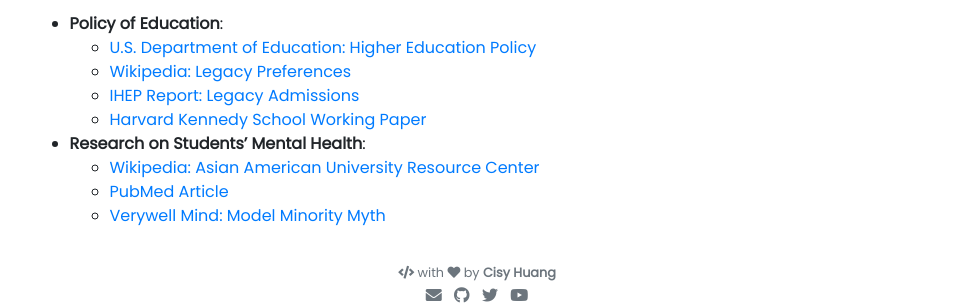
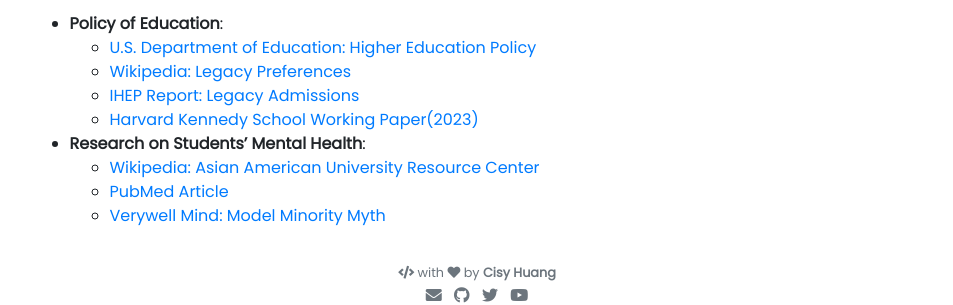
Before and after one commit to cisyyyy/cisyyyy.github.io, a Jekyll site: the page built from _projects/american_asian_postsecondary_edu.md, in a window 1280 px wide and 900 px high, scrolled down 2611 px. Shown: the part 552-857 px from the top of the window, without its empty margins (163-1116 px from the left). Built offline with Jekyll 4.4.1, drawn with Linux system fonts in a browser that asks for light colours; nearby versions of some CDN libraries.

Commit message:
Update american_asian_postsecondary_edu.md

```diff
--- a/_projects/american_asian_postsecondary_edu.md
+++ b/_projects/american_asian_postsecondary_edu.md
@@ -105,7 +105,7 @@
   - [U.S. Department of Education: Higher Education Policy](https://www.ed.gov/laws-and-policy/higher-education-laws-and-policy/higher-education-policy)
   - [Wikipedia: Legacy Preferences](https://en.wikipedia.org/wiki/Legacy_preferences)
   - [IHEP Report: Legacy Admissions](https://www.ihep.org/legacy-admissions-report)
-  - [Harvard Kennedy School Working Paper](https://dash.harvard.edu/handle/1/37371446)
+  - [Harvard Kennedy School Working Paper(2023)](https://dash.harvard.edu/handle/1/37371446)
 
 - **Research on Students' Mental Health**:
   - [Wikipedia: Asian American University Resource Center](https://en.wikipedia.org/wiki/Asian_American_university_resource_center)
```
